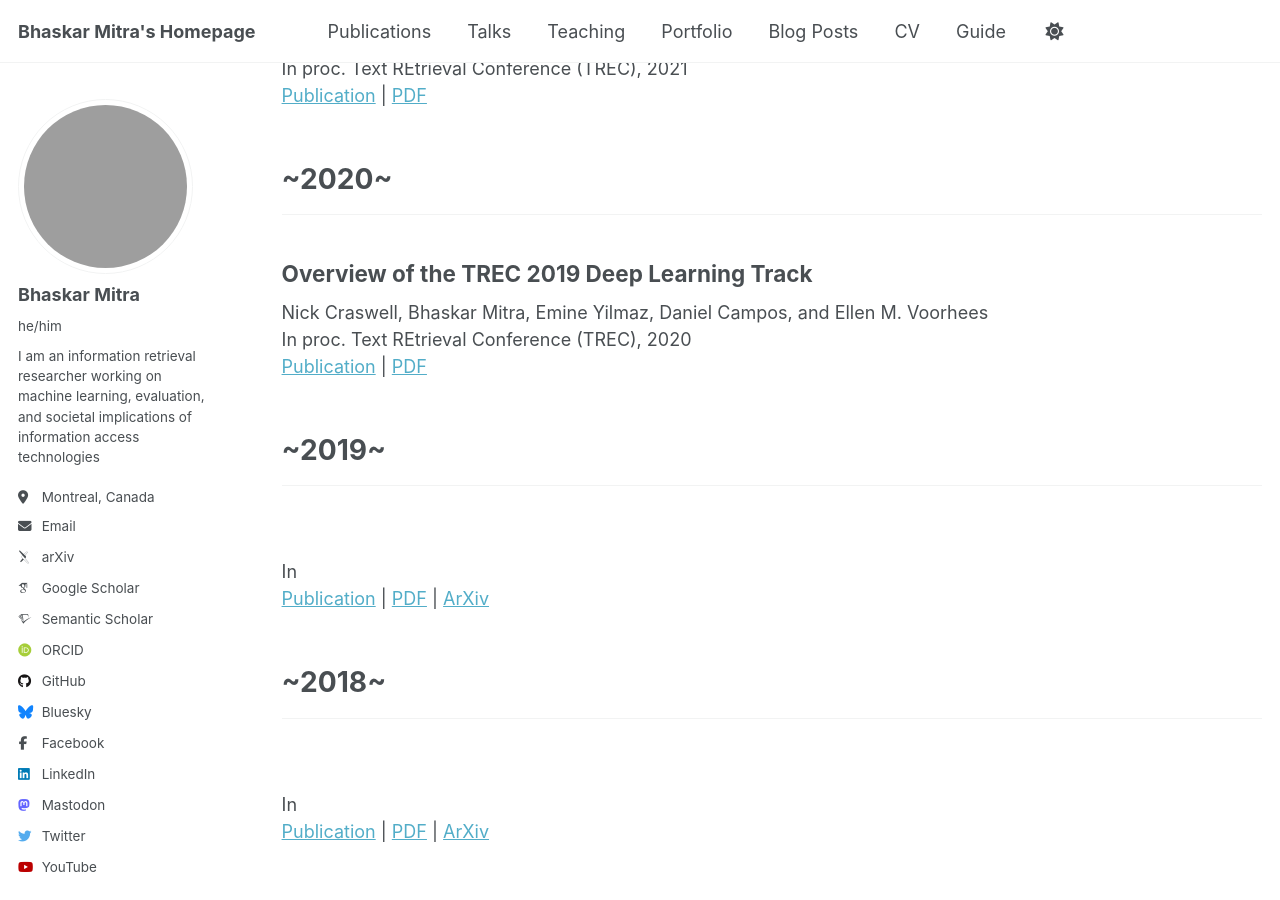
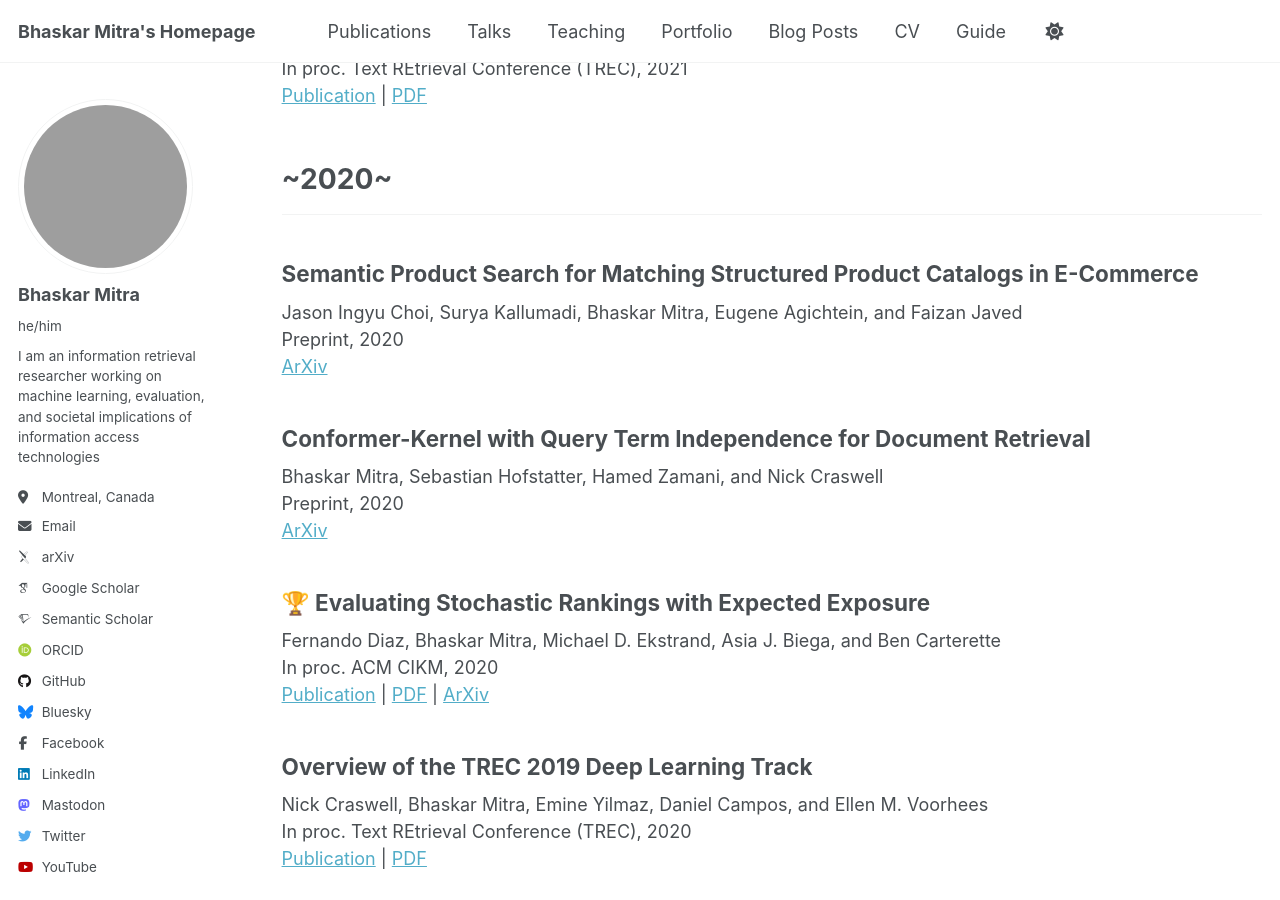
Before and after one commit to bhaskar-mitra/bhaskar-mitra.github.io, a Jekyll site: the page built from _pages/publications.html, in a window 1280 px wide and 900 px high, scrolled down 10903 px. Built offline with Jekyll 4.4.1, drawn with Linux system fonts in a browser that asks for light colours; some web fonts are replaced; grey boxes are pictures that could not be loaded.

Commit message:
Update publications.html

```diff
--- a/_pages/publications.html
+++ b/_pages/publications.html
@@ -393,6 +393,24 @@ author_profile: true
 <hr />
 <div class="list__item">
   <article class="archive__item" itemscope itemtype="http://schema.org/CreativeWork">
+    <h2>Semantic Product Search for Matching Structured Product Catalogs in E-Commerce</h2>
+    Jason Ingyu Choi, Surya Kallumadi, Bhaskar Mitra, Eugene Agichtein, and Faizan Javed<br/>
+    Preprint, 2020<br/>
+    <a href="https://arxiv.org/abs/2008.08180">ArXiv</a>
+  </article>
+  <article class="archive__item" itemscope itemtype="http://schema.org/CreativeWork">
+    <h2>Conformer-Kernel with Query Term Independence for Document Retrieval</h2>
+    Bhaskar Mitra, Sebastian Hofstatter, Hamed Zamani, and Nick Craswell<br/>
+    Preprint, 2020<br/>
+    <a href="https://arxiv.org/abs/2007.10434">ArXiv</a>
+  </article>
+  <article class="archive__item" itemscope itemtype="http://schema.org/CreativeWork">
+    <h2>🏆 Evaluating Stochastic Rankings with Expected Exposure</h2>
+    Fernando Diaz, Bhaskar Mitra, Michael D. Ekstrand, Asia J. Biega, and Ben Carterette<br/>
+    In proc. ACM CIKM, 2020<br/>
+    <a href="https://dl.acm.org/doi/10.1145/3340531.3411962">Publication</a> | <a href="../files/3340531.3411962.pdf">PDF</a> | <a href="https://arxiv.org/abs/2004.13157">ArXiv</a>
+  </article>
+  <article class="archive__item" itemscope itemtype="http://schema.org/CreativeWork">
     <h2>Overview of the TREC 2019 Deep Learning Track</h2>
     Nick Craswell, Bhaskar Mitra, Emine Yilmaz, Daniel Campos, and Ellen M. Voorhees<br/>
     In proc. Text REtrieval Conference (TREC), 2020<br/>
```
